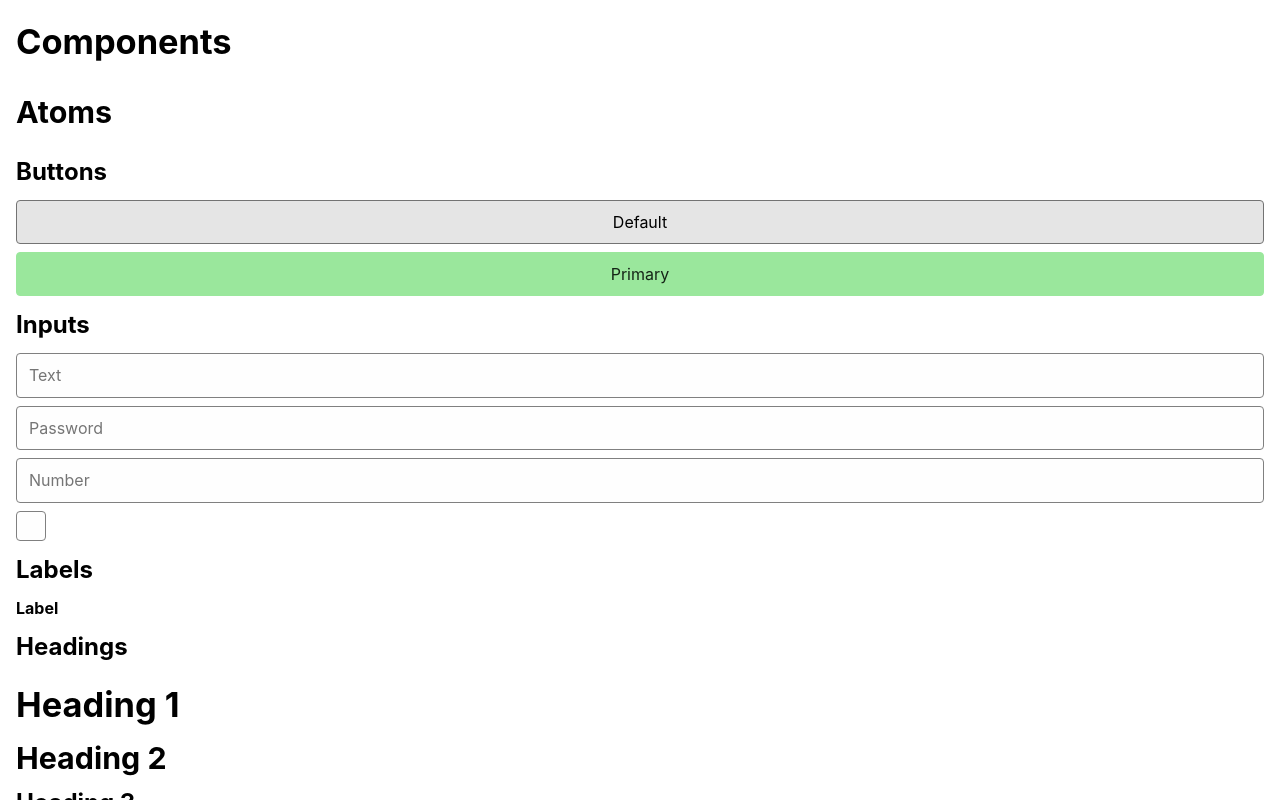
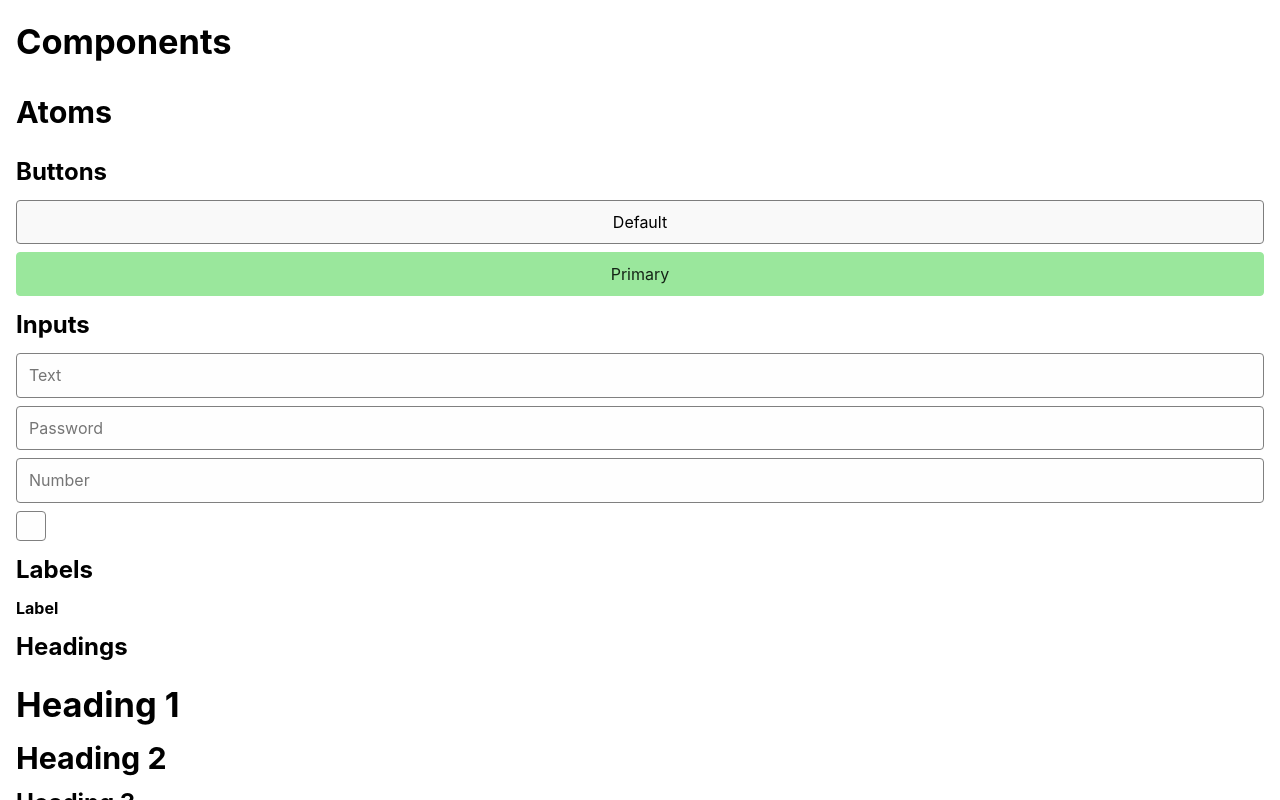
Before and after one commit to fseemann/react-design-system, a React (Create React App) app: page / in a window 1280 px wide. In both pictures the pointer is over the button "Default". Shown: the top 800 px of the page. Built offline with nearby package versions, Linux system fonts and the light colour scheme.

Commit message:
lighten the hover effect

```diff
--- a/src/components/atoms/a-button.css
+++ b/src/components/atoms/a-button.css
@@ -3,7 +3,7 @@
 }
 
 .a-button:hover {
-    filter: brightness(90%);
+    filter: brightness(98%);
 }
 
 .a-button--primary {
```
